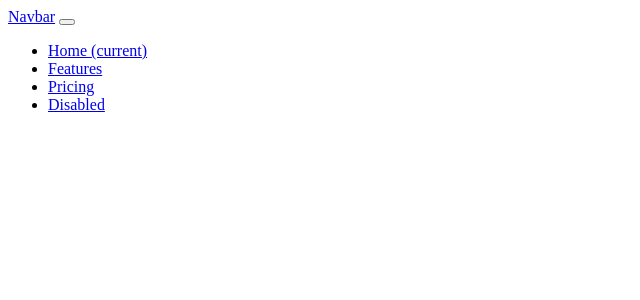
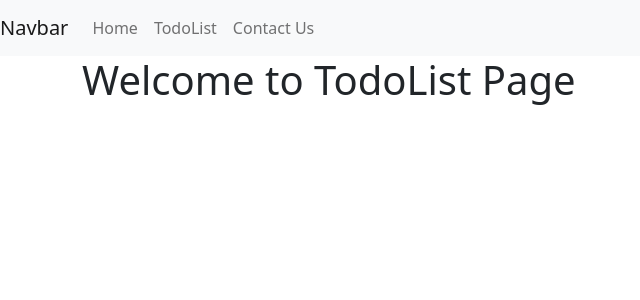
Before and after one commit to AmansGit/TodoApp_django, a Django app: page /todolist/ in a window 1280 px wide. Shown: the top 300 px of the page, without its empty margins (0-640 px from the left). Run offline with Django 3.2, Linux system fonts and the light colour scheme.

```diff
--- a/Todo/todolist_app/templates/todolist.html
+++ b/Todo/todolist_app/templates/todolist.html
@@ -1,34 +1,41 @@
 <!DOCTYPE html>
 <html>
   <head>
+    <!-- Required meta tags -->
     <meta charset="utf-8">
     <meta name="viewport" content="width=device-width, initial-scale=1">
-	<title>Welcome to TodoList</title>
 
+    <!-- Bootstrap CSS -->
+    <link href="https://cdn.jsdelivr.net/npm/bootstrap@5.1.3/dist/css/bootstrap.min.css" rel="stylesheet" integrity="sha384-1BmE4kWBq78iYhFldvKuhfTAU6auU8tT94WrHftjDbrCEXSU1oBoqyl2QvZ6jIW3" crossorigin="anonymous">
+
+    <title>{{welcome}}</title>
      <nav class="navbar navbar-expand-lg navbar-light bg-light">
   <a class="navbar-brand" href="#">Navbar</a>
   <button class="navbar-toggler" type="button" data-toggle="collapse" data-target="#navbarNav" aria-controls="navbarNav" aria-expanded="false" aria-label="Toggle navigation">
     <span class="navbar-toggler-icon"></span>
   </button>
   <div class="collapse navbar-collapse" id="navbarNav">
-    <ul class="navbar-nav">
-      <li class="nav-item active">
-        <a class="nav-link" href="#">Home <span class="sr-only">(current)</span></a>
-      </li>
-      <li class="nav-item">
-        <a class="nav-link" href="#">Features</a>
-      </li>
-      <li class="nav-item">
-        <a class="nav-link" href="#">Pricing</a>
-      </li>
-      <li class="nav-item">
-        <a class="nav-link disabled" href="#">Disabled</a>
-      </li>
-    </ul>
+    <div class="navbar-nav">
+        <a class="nav-link" href="#">Home</a>
+        <a class="nav-link" href="#">TodoList</a>
+        <a class="nav-link" href="#">Contact Us</a>
+    </div>
   </div>
 </nav>
   </head>
   <body>
+    <div class="container">
+      <h1>{{welcome}}</h1>
+    </div>
+    <!-- Optional JavaScript; choose one of the two! -->
+
+    <!-- Option 1: Bootstrap Bundle with Popper -->
+    <script src="https://cdn.jsdelivr.net/npm/bootstrap@5.1.3/dist/js/bootstrap.bundle.min.js" integrity="sha384-ka7Sk0Gln4gmtz2MlQnikT1wXgYsOg+OMhuP+IlRH9sENBO0LRn5q+8nbTov4+1p" crossorigin="anonymous"></script>
+
+    <!-- Option 2: Separate Popper and Bootstrap JS -->
+
+    <!-- <script src="https://cdn.jsdelivr.net/npm/@popperjs/core@2.10.2/dist/umd/popper.min.js" integrity="sha384-7+zCNj/IqJ95wo16oMtfsKbZ9ccEh31eOz1HGyDuCQ6wgnyJNSYdrPa03rtR1zdB" crossorigin="anonymous"></script>
+    <script src="https://cdn.jsdelivr.net/npm/bootstrap@5.1.3/dist/js/bootstrap.min.js" integrity="sha384-QJHtvGhmr9XOIpI6YVutG+2QOK9T+ZnN4kzFN1RtK3zEFEIsxhlmWl5/YESvpZ13" crossorigin="anonymous"></script> -->
 
   </body>
 </html>
--- a/Todo/todolist_app/urls.py
+++ b/Todo/todolist_app/urls.py
@@ -2,5 +2,5 @@ from django.urls import path
 from . import views
 
 urlpatterns = [
-    path('todolist/', views.todolist),
+    path('todolist/', views.todolist, name='todolist'),
 ]
```
Lines whose indentation alone changed are shown as unchanged.
